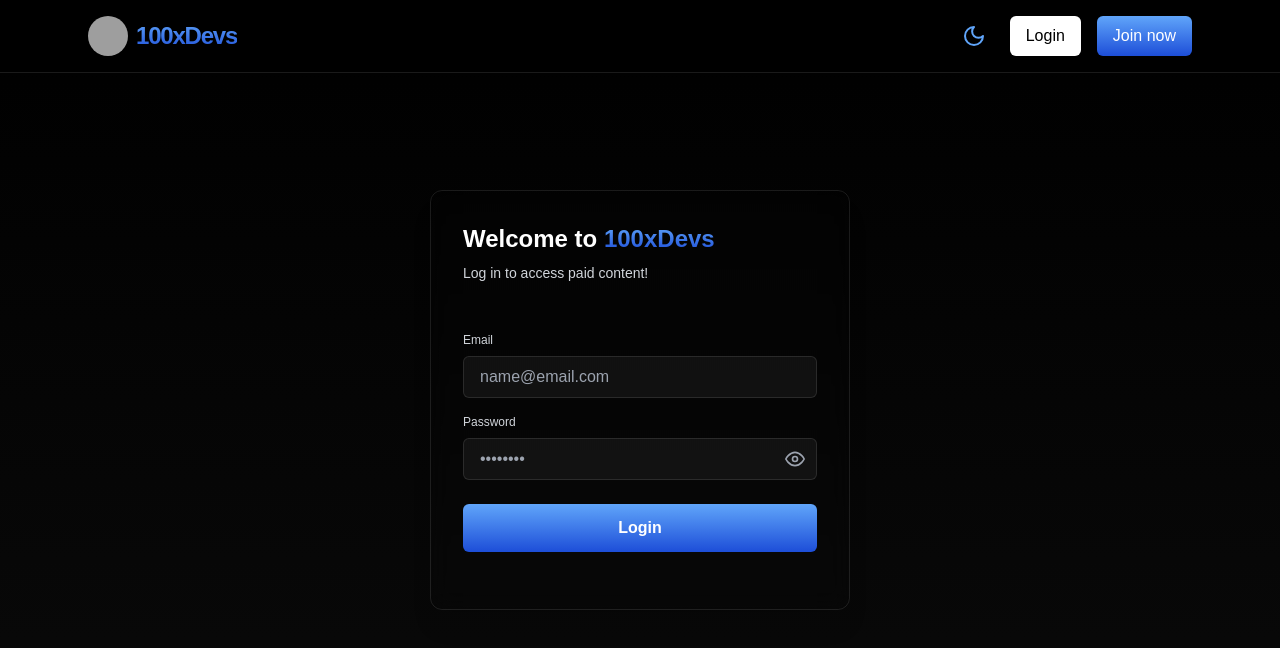
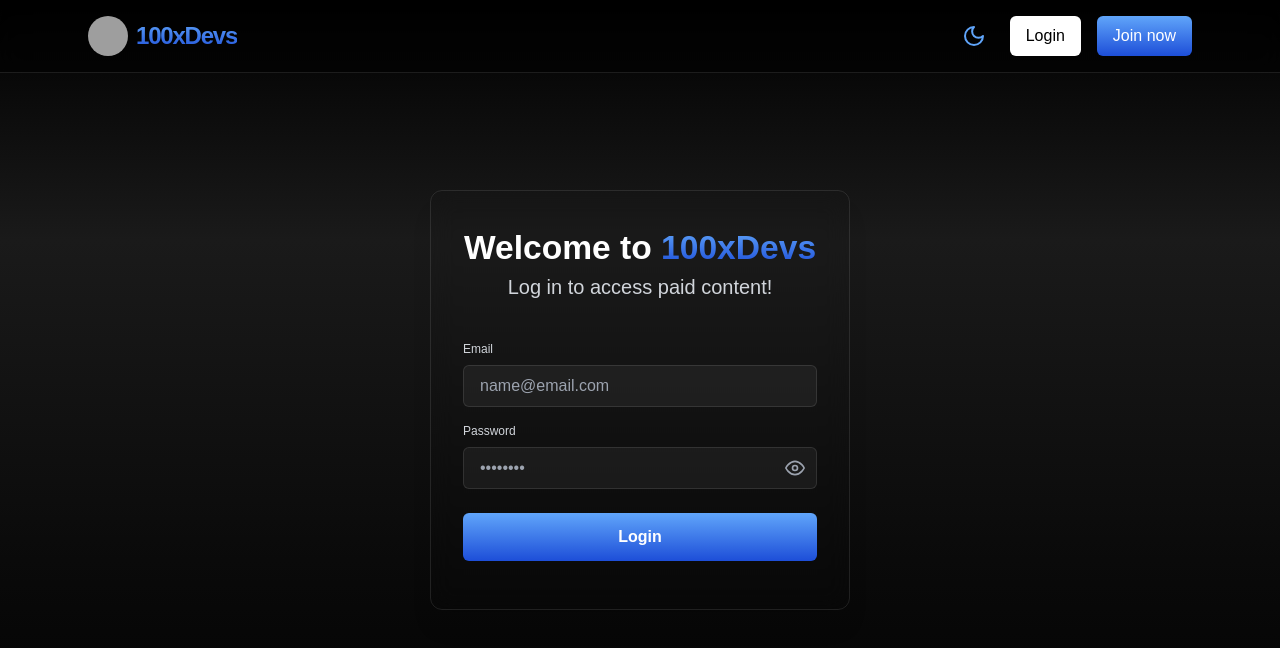
Before and after one commit to venkat-2006/100xdevs, a React (Vite) app: page /login in a window 1280 px wide. Shown: the top 648 px of the page. Built offline with nearby package versions, Linux system fonts and the light colour scheme; grey boxes are pictures that could not be loaded; a web font is replaced by a local one.

Commit message:
small placing fixes

```diff
--- a/src/pages/Login.jsx
+++ b/src/pages/Login.jsx
@@ -16,20 +16,20 @@
   return (
     <>
       <Navbar lightMode={lightMode} setLightMode={setLightMode} />
-      <div className={`min-h-screen flex items-center justify-center px-4 transition-colors duration-300 ${
-        lightMode
+      <div className={`min-h-screen flex items-center justify-center px-4 transition-colors duration-300 ${lightMode
           ? 'bg-gradient-to-b from-white to-gray-100'
-          : 'bg-gradient-to-b from-black to-[#0a0a0a]'
-      }`}>
-        <div className="w-[420px] h-[420px] bg-white/6 dark:bg-white/95 rounded-xl shadow-xl backdrop-blur-md border border-white/10 dark:border-gray-200/20 p-8 flex flex-col justify-between">
-          <div>
-            <h1 className="text-2xl font-extrabold text-white dark:text-black">
+          : 'bg-[linear-gradient(to_bottom,#000000_0%,#1a1a1a_30%,#0a0a0a_70%,#000000_100%)]'
+        }`}>
+        <div className="w-[420px] h-[420px]  bg-white/6 dark:bg-white/95 rounded-xl shadow-xl backdrop-blur-md border border-white/10 dark:border-gray-200/20 p-8 flex flex-col justify-between">
+          <div className="text-center">
+            <h1 className="text-[2.1rem] font-extrabold text-white dark:text-black">
               Welcome to <span className="bg-gradient-to-b from-blue-400 to-blue-700 bg-clip-text text-transparent">100xDevs</span>
             </h1>
-            <p className="mt-2 text-sm text-gray-300 dark:text-gray-700">
+            <p className="mt-0 text-xl text-gray-300 dark:text-gray-700">
               Log in to access paid content!
             </p>
           </div>
+
 
           <form className="mt-6 flex-1 flex flex-col justify-center" onSubmit={handleSubmit}>
             <label className="text-xs text-gray-300 dark:text-gray-700 mb-2">Email</label>
@@ -39,7 +39,7 @@
               onChange={(e) => setEmail(e.target.value)}
               placeholder="name@email.com"
               required
-              className="w-full px-4 py-2 rounded-md bg-white/5 border border-white/10 dark:bg-white dark:border-gray-200 text-white dark:text-black placeholder:text-gray-400 dark:placeholder:text-gray-500 focus:outline-none focus:ring-2 focus:ring-blue-400 transition mb-4"
+              className="w-full px-4 py-2 rounded-md bg-white/5 border border-white/10 dark:bg-white dark:border-gray-200 text-white dark:text-black placeholder:text-gray-400 dark:placeholder:text-gray-800 focus:outline-none focus:ring-2 focus:ring-blue-400 transition mb-4"
             />
 
             <label className="text-xs text-gray-300 dark:text-gray-700 mb-2">Password</label>
```
